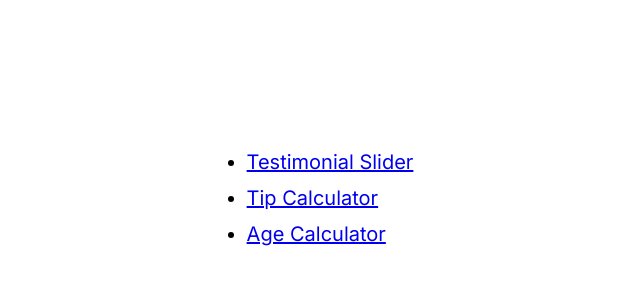
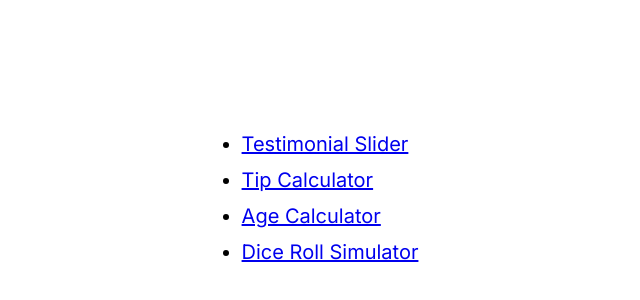
Before and after one commit to rahuljindal1/nextjs14-practice-projects, a Next.js app: page / in a window 1280 px wide. Shown: the part 210-510 px from the top of the page, without its empty margins (330-970 px from the left). Built offline with nearby package versions, Linux system fonts and the light colour scheme.

Commit message:
chore: Start Dice Roll Simulator

```diff
--- /dev/null
+++ b/src/app/dice-roll-simulator/page.tsx
@@ -0,0 +1,3 @@
+export default function DiceRollSimulator() {
+  return <div>Dice Roll Simulator</div>;
+}
--- a/src/app/page.tsx
+++ b/src/app/page.tsx
@@ -14,6 +14,9 @@ export default function Home() {
         <li className={classes.projectListItem}>
           <Link href="/age-calculator">Age Calculator</Link>
         </li>
+        <li className={classes.projectListItem}>
+          <Link href="/dice-roll-simulator">Dice Roll Simulator</Link>
+        </li>
       </ul>
     </main>
   );
```
Also changed, not shown: src/app/dice-roll-simulator/layout.tsx (added, +14 -0 lines), 1 other file (tests, documents, lock files or other folders).
